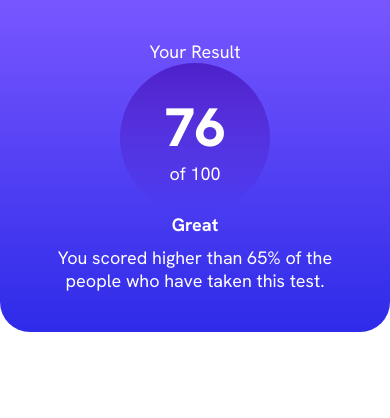
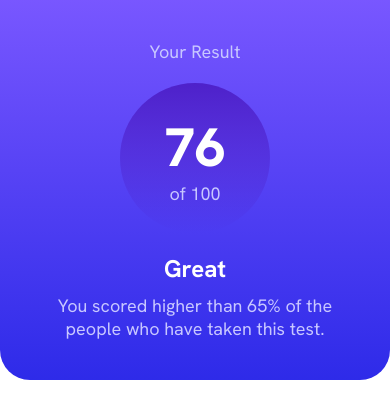
Before and after one commit to cjislegit/resultsSummaryComponent, a React (Create React App) app: page / in a window 390 px wide. Shown: the top 418 px of the page. Built offline with nearby package versions, Linux system fonts and the light colour scheme.

Commit message:
Finished styling score container for mobile

```diff
--- a/src/components/score/Score.module.css
+++ b/src/components/score/Score.module.css
@@ -8,6 +8,11 @@
   flex-direction: column;
   justify-content: center;
   align-items: center;
+}
+
+.title {
+  color: hsl(241, 100%, 89%);
+  margin-bottom: 20px;
 }
 
 .score {
@@ -22,6 +27,7 @@
   flex-direction: column;
   align-items: center;
   justify-content: center;
+  margin-bottom: 20px;
 }
 
 .score div:first-child {
@@ -29,7 +35,16 @@
   font-size: 3em;
 }
 
+.score div:last-child {
+  color: hsl(241, 100%, 89%);
+}
+
 .result {
   font-weight: 700;
   margin-bottom: 10px;
+  font-size: x-large;
 }
+
+.summary {
+  color: hsl(241, 100%, 89%);
+}
```
